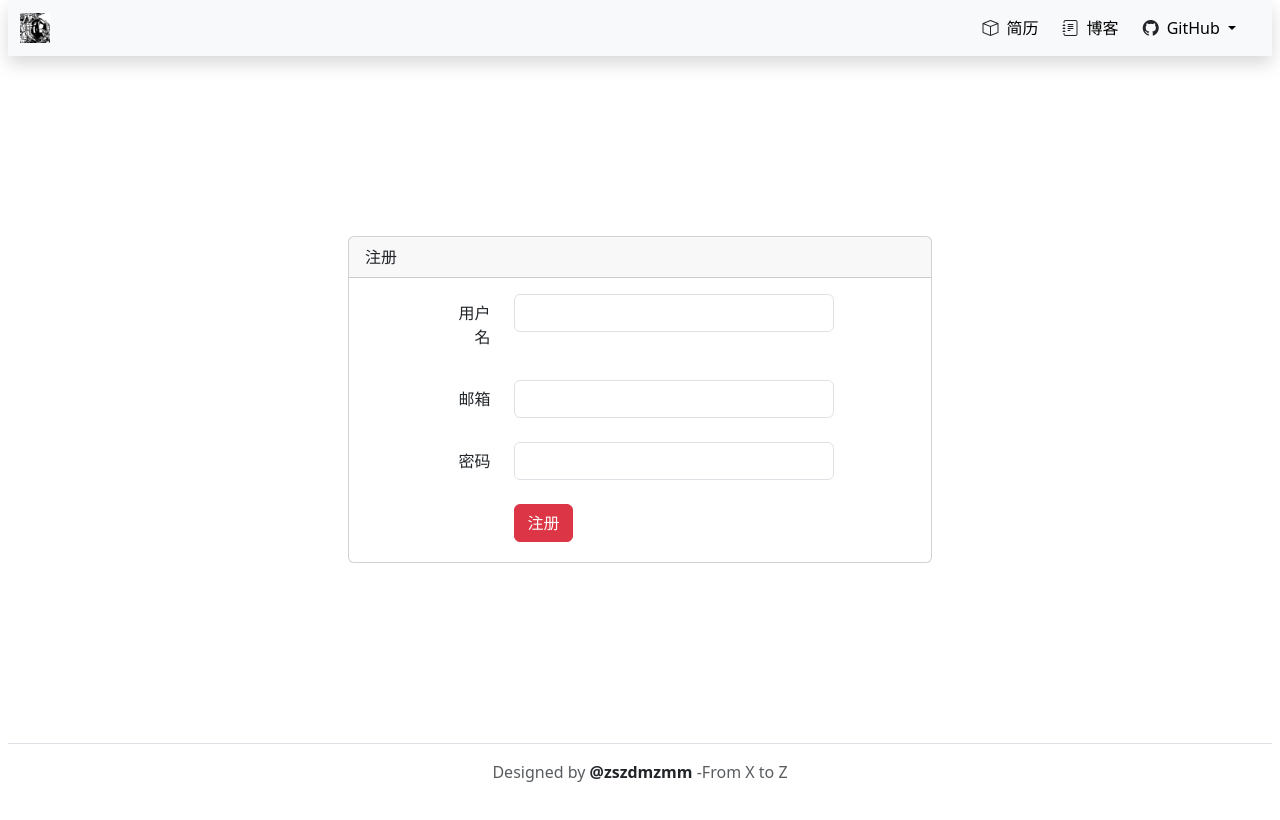
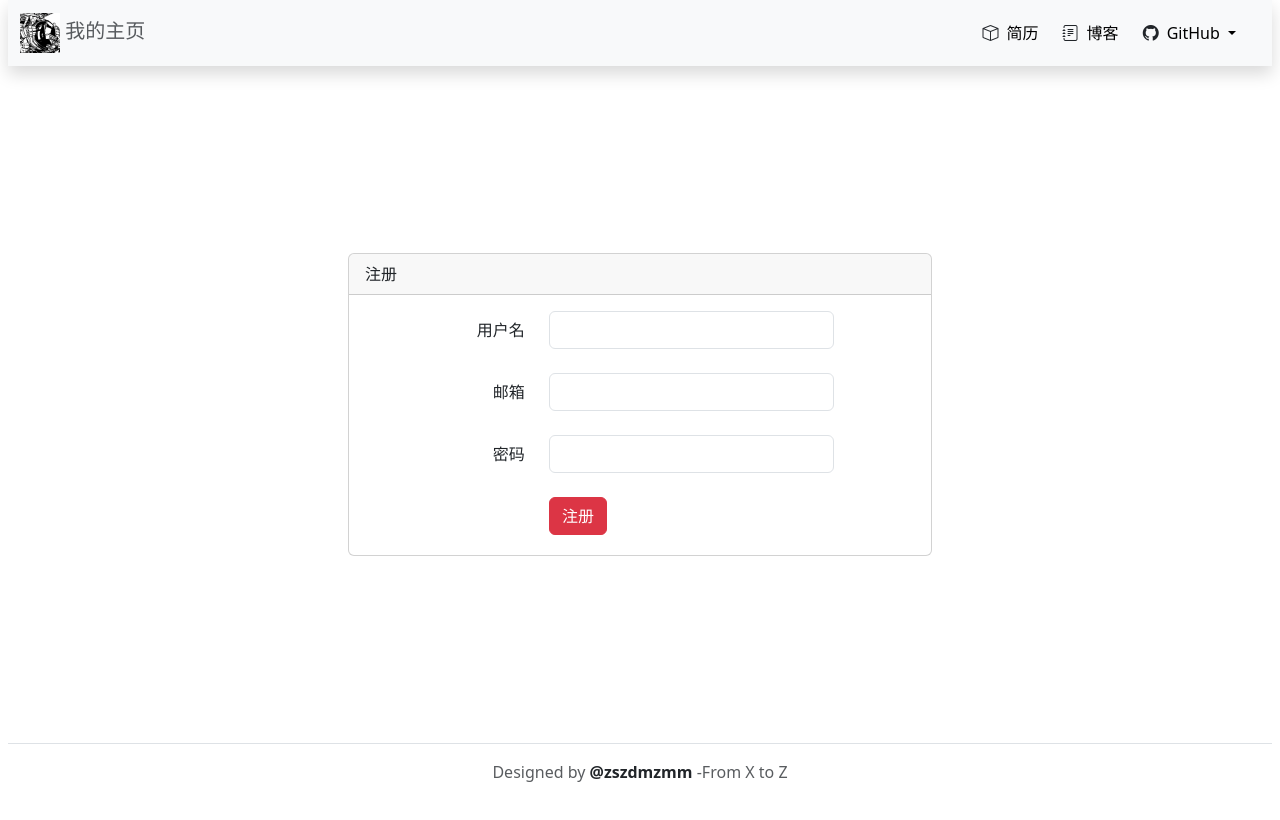
Before and after one commit to zszdmzmm1/zszdmzmm1.github.io, a website: page page/register.html in a window 1280 px wide. Drawn offline with Linux system fonts and the light colour scheme.

Commit message:
调整界面

```diff
--- a/page/register.html
+++ b/page/register.html
@@ -14,7 +14,10 @@
             <!--            导航栏-->
             <nav class="navbar navbar-expand-sm bg-body-tertiary mb-5 shadow">
                 <div class="container-fluid">
-                    <img src="../image/QQ图片20230720103937.jpg" alt="头像" height="40" class="navbar-brand">
+                    <div class="navbar-brand">
+                        <img src="../image/QQ图片20230720103937.jpg" alt="头像" height="40" >
+                        <a href="../index.html" class="link-body-emphasis text-body-secondary text-decoration-none">我的主页</a>
+                    </div>
                     <button class="navbar-toggler" type="button" data-bs-toggle="collapse"
                             data-bs-target="#navbarNavAltMarkup" aria-controls="navbarNavAltMarkup"
                             aria-expanded="false" aria-label="Toggle navigation">
@@ -59,29 +62,29 @@
                 <div class="card-header">注册</div>
                 <div class="card-body">
                     <div class="row mb-2 w-75 mx-auto mb-4">
-                        <label class="col-form-label col-3 col-xl-2 text-end" for="user">用户名</label>
-                        <div class="col-9 col-xl-10 position-relative">
+                        <label class="col-form-label col-lg-3 col-xxl-2 text-lg-end text-start" for="user">用户名</label>
+                        <div class="col-lg-9 col-xxl-10 position-relative">
                             <input class="form-control" type="text" id="user" required>
                             <div class="invalid-tooltip">请输入长度4到16的用户名！</div>
                         </div>
 
                     </div>
                     <div class="row mb-2 w-75 mx-auto mb-4">
-                        <label class="col-form-label col-3 col-xl-2 text-end" for="email">邮箱</label>
-                        <div class="col-9 col-xl-10">
+                        <label class="col-form-label col-lg-3 col-xxl-2 text-lg-end text-start" for="email">邮箱</label>
+                        <div class="col-lg-9 col-xxl-10">
                             <input class="form-control" type="email" id="email" required>
                         </div>
                     </div>
                     <div class="row mb-2 w-75 mx-auto mb-4">
-                        <label class="col-form-label col-3 col-xl-2 text-end" for="password">密码</label>
-                        <div class="col-9 col-xl-10 position-relative">
+                        <label class="col-form-label col-lg-3 col-xxl-2 text-lg-end text-start" for="password">密码</label>
+                        <div class="col-lg-9 col-xxl-10 position-relative">
                             <input class="form-control " type="password" id="password" required>
                             <div class="invalid-tooltip">请输入长度4到16的密码！</div>
                         </div>
                     </div>
                     <div class="row w-75 mx-auto">
-                        <span class="col-3 col-xl-2"></span>
-                        <div class="col-9 col-xl-10 position-relative">
+                        <span class="col-lg-3 col-xxl-2"></span>
+                        <div class="col-lg-9 col-xxl-10 position-relative">
                             <button id="register" type="button" class="btn btn-danger me-4 mb-1 d-block d-xl-inline">
                                 注册
                             </button>
```
Also changed, not shown: index.html (+11 -5 lines), page/article.html (+6 -3 lines), page/login.html (+13 -10 lines).
